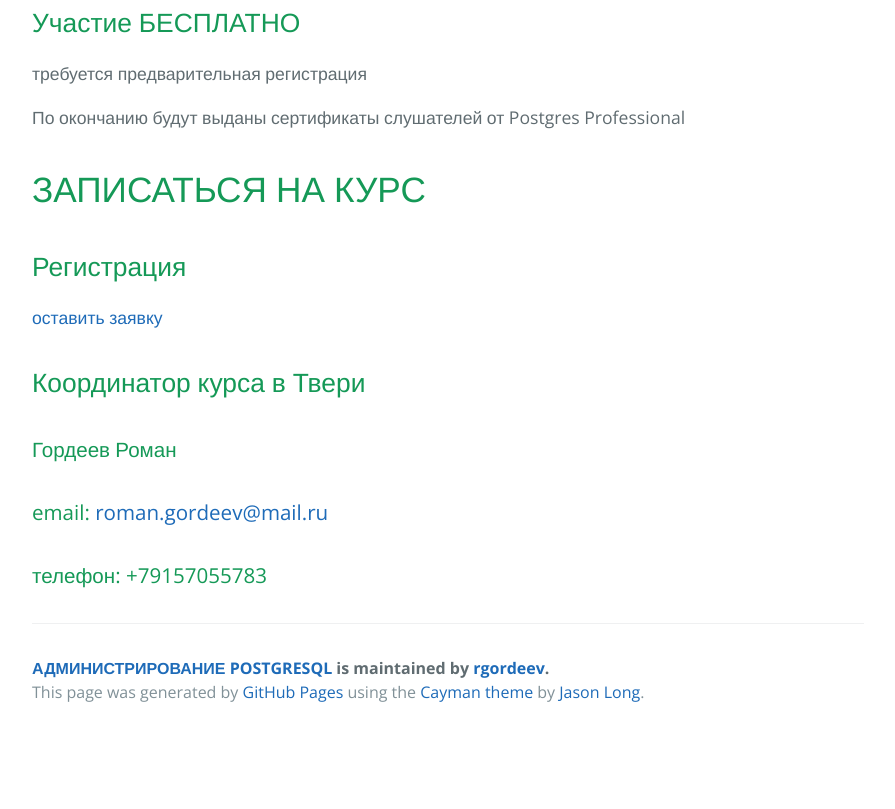
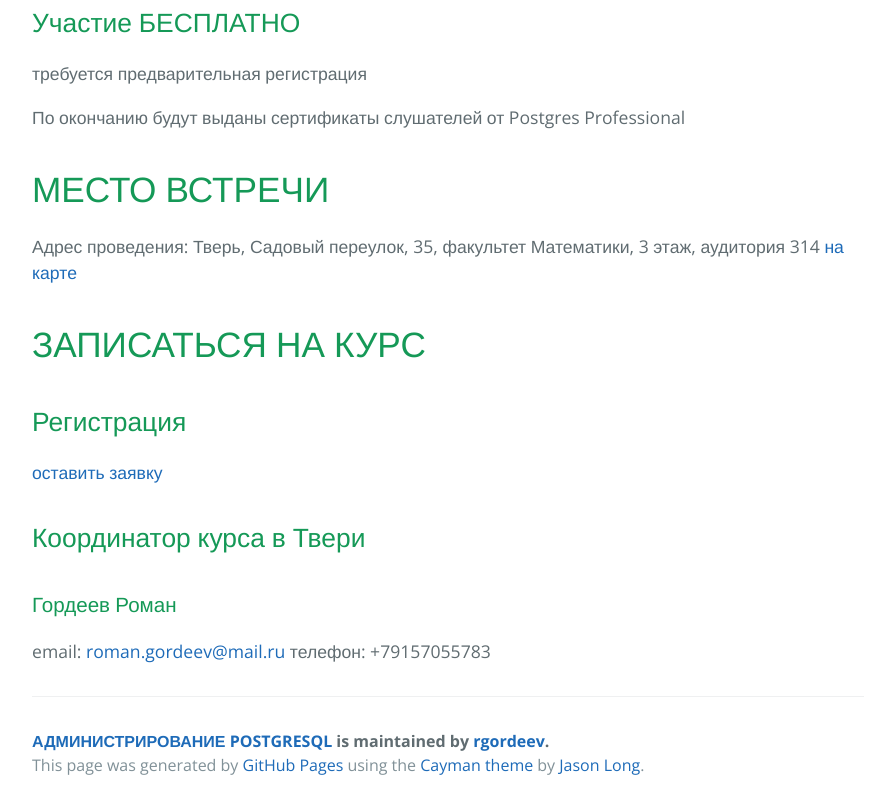
Before and after one commit to rgordeev/pgcourse, a plain HTML site: page index.html in a window 1280 px wide. Shown: the part 4864-5673 px from the top of the page, without its empty margins (192-1087 px from the left). Before the commit the page ends 5600 px from the top, so only its background shows below. Drawn offline with nearby package versions, Linux system fonts and the light colour scheme.

```diff
--- a/index.html
+++ b/index.html
@@ -184,6 +184,12 @@
 <p>По окончанию будут выданы сертификаты слушателей от Postgres Professional</p>
 
 <h1>
+<a id="МЕСТО-ВСТРЕЧИ" class="anchor" href="#%D0%9C%D0%95%D0%A1%D0%A2%D0%9E-%D0%92%D0%A1%D0%A2%D0%A0%D0%95%D0%A7%D0%98" aria-hidden="true"><span class="octicon octicon-link"></span></a>МЕСТО ВСТРЕЧИ</h1>
+
+<p>Адрес проведения: Тверь, Садовый переулок, 35, факультет Математики, 3 этаж, аудитория 314
+<a href="https://maps.yandex.ru/-/CVwjj8Nz">на карте</a></p>
+
+<h1>
 <a id="ЗАПИСАТЬСЯ-НА-КУРС" class="anchor" href="#%D0%97%D0%90%D0%9F%D0%98%D0%A1%D0%90%D0%A2%D0%AC%D0%A1%D0%AF-%D0%9D%D0%90-%D0%9A%D0%A3%D0%A0%D0%A1" aria-hidden="true"><span class="octicon octicon-link"></span></a>ЗАПИСАТЬСЯ НА КУРС</h1>
 
 <h2>
@@ -197,12 +203,8 @@
 <h3>
 <a id="Гордеев-Роман" class="anchor" href="#%D0%93%D0%BE%D1%80%D0%B4%D0%B5%D0%B5%D0%B2-%D0%A0%D0%BE%D0%BC%D0%B0%D0%BD" aria-hidden="true"><span class="octicon octicon-link"></span></a>Гордеев Роман</h3>
 
-<h3>
-<a id="email-romangordeevmailru" class="anchor" href="#email-romangordeevmailru" aria-hidden="true"><span class="octicon octicon-link"></span></a>email: <a href="mailto:roman.gordeev@mail.ru">roman.gordeev@mail.ru</a>
-</h3>
-
-<h3>
-<a id="телефон-79157055783" class="anchor" href="#%D1%82%D0%B5%D0%BB%D0%B5%D1%84%D0%BE%D0%BD-79157055783" aria-hidden="true"><span class="octicon octicon-link"></span></a>телефон: +79157055783</h3>
+<p>email: <a href="mailto:roman.gordeev@mail.ru">roman.gordeev@mail.ru</a>
+телефон: +79157055783</p>
 
       <footer class="site-footer">
         <span class="site-footer-owner"><a href="https://github.com/rgordeev/pgcourse">АДМИНИСТРИРОВАНИЕ POSTGRESQL</a> is maintained by <a href="https://github.com/rgordeev">rgordeev</a>.</span>
```
Also changed, not shown: params.json (+1 -1 lines).
